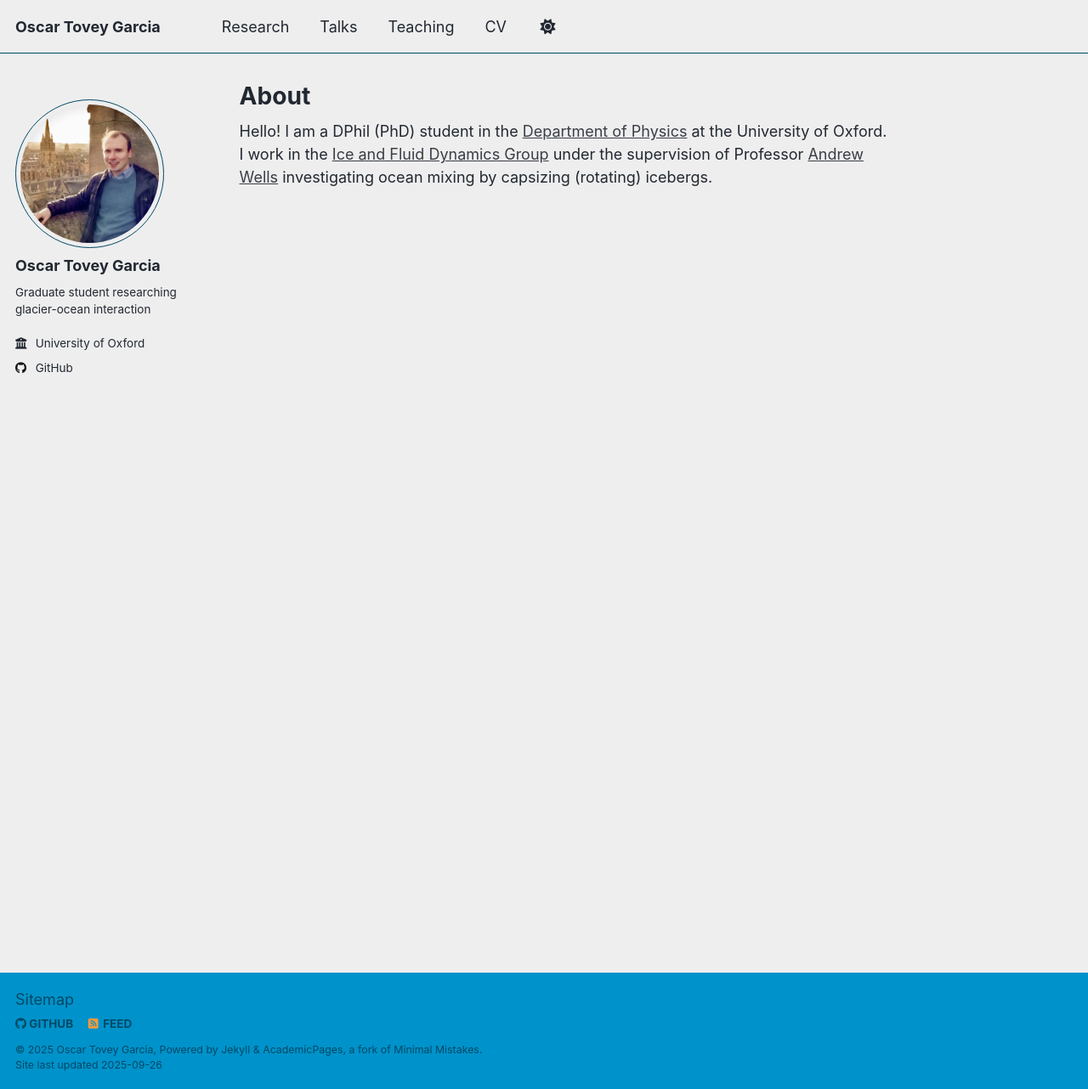
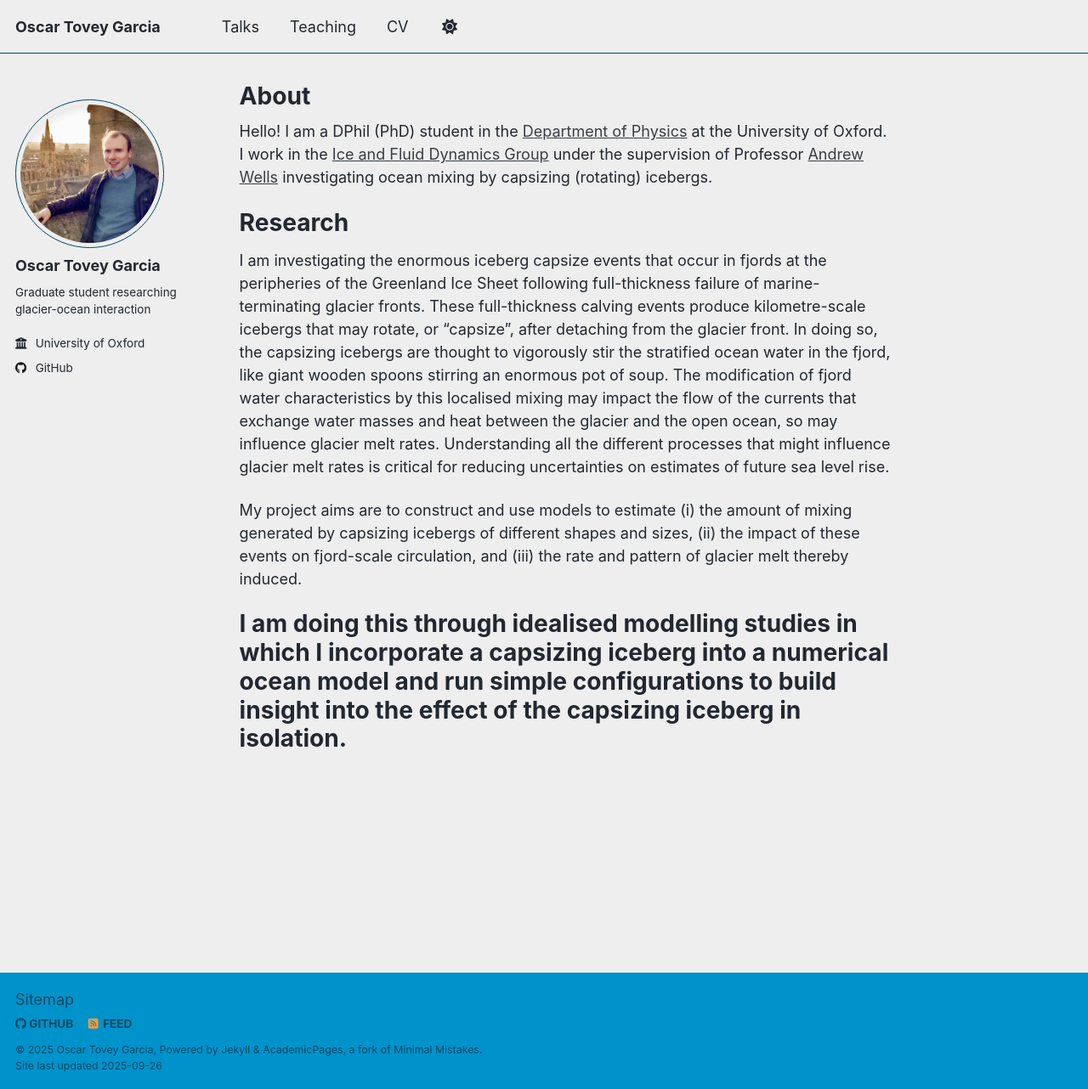
Before and after one commit to oscarjtg/oscarjtg.github.io, a Jekyll site: the page built from _pages/about.md, in a window 1280 px wide and 1282 px high. Shown: the whole window at 85% size. Built offline with Jekyll 4.4.1, drawn with Linux system fonts in a browser that asks for light colours; a script that is not in the unit is left out; a file with an impossible date is left out.

```diff
--- a/_data/navigation.yml
+++ b/_data/navigation.yml
@@ -9,8 +9,8 @@
 
 main:
 
-  - title: "Research"
-    url: /research/
+  # - title: "Research"  # Research doesn't work
+  #   url: /research/
 
   # - title: "Publications"
   #   url: /publications/
--- a/_pages/about.md
+++ b/_pages/about.md
@@ -10,3 +10,11 @@ redirect_from:
 {% include base_path %}
 
 Hello! I am a DPhil (PhD) student in the [Department of Physics](https://www.physics.ox.ac.uk/our-people/toveygarcia) at the University of Oxford. I work in the [Ice and Fluid Dynamics Group](https://www.physics.ox.ac.uk/research/group/ice-and-fluid-dynamics) under the supervision of Professor [Andrew Wells](https://www.physics.ox.ac.uk/our-people/wellsa) investigating ocean mixing by capsizing (rotating) icebergs.
+
+Research
+======
+
+I am investigating the enormous iceberg capsize events that occur in fjords at the peripheries of the Greenland Ice Sheet following full-thickness failure of marine-terminating glacier fronts. These full-thickness calving events produce kilometre-scale icebergs that may rotate, or "capsize", after detaching from the glacier front. In doing so, the capsizing icebergs are thought to vigorously stir the stratified ocean water in the fjord, like giant wooden spoons stirring an enormous pot of soup. The modification of fjord water characteristics by this localised mixing may impact the flow of the currents that exchange water masses and heat between the glacier and the open ocean, so may influence glacier melt rates. Understanding all the different processes that might influence glacier melt rates is critical for reducing uncertainties on estimates of future sea level rise.
+
+My project aims are to construct and use models to estimate (i) the amount of mixing generated by capsizing icebergs of different shapes and sizes, (ii) the impact of these events on fjord-scale circulation, and (iii) the rate and pattern of glacier melt thereby induced.
+# I am doing this through idealised modelling studies in which I incorporate a capsizing iceberg into a numerical ocean model and run simple configurations to build insight into the effect of the capsizing iceberg in isolation.
```
Also changed, not shown: _teaching/2023-C5.md (+1 -1 lines), _teaching/2024-B1.md (+1 -1 lines).
